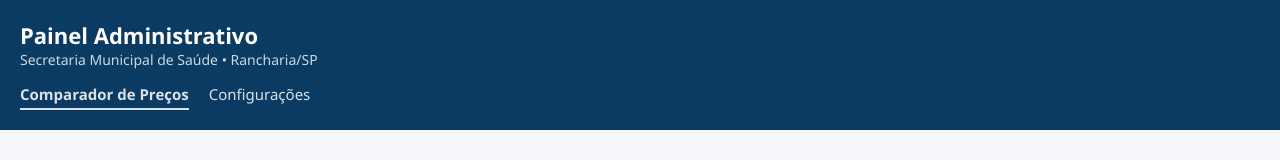
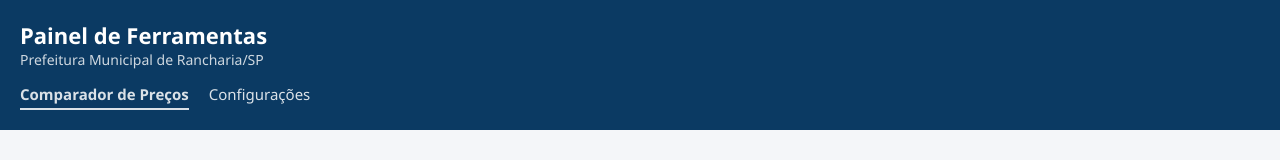
Before and after one commit to fabioab1/toolkit-compras, a plain HTML site: page index.html in a window 1280 px wide. Shown: the top 160 px of the page. Drawn offline with Linux system fonts and the light colour scheme.

Commit message:
fix: corrige informações do cabeçalho

```diff
--- a/index.html
+++ b/index.html
@@ -4,7 +4,7 @@
 <head>
     <meta charset="UTF-8">
     <meta name="viewport" content="width=device-width, initial-scale=1.0">
-    <title>Painel de Ferramentas - Planejamento de Contratações</title>
+    <title>Painel de Ferramentas</title>
 
     <link rel="icon" href="favicon.ico" type="image/x-icon">
     <link rel="shortcut icon" href="favicon.ico" type="image/x-icon">
@@ -19,8 +19,8 @@
     <!-- Topo / Cabeçalho -->
     <header class="topbar">
         <div class="logo-area">
-            <h1>Painel Administrativo</h1>
-            <p>Secretaria Municipal de Saúde • Rancharia/SP</p>
+            <h1>Painel de Ferramentas</h1>
+            <p>Prefeitura Municipal de Rancharia/SP</p>
         </div>
 
         <!-- Menu -->
```
Also changed, not shown: favicon.ico (added).
